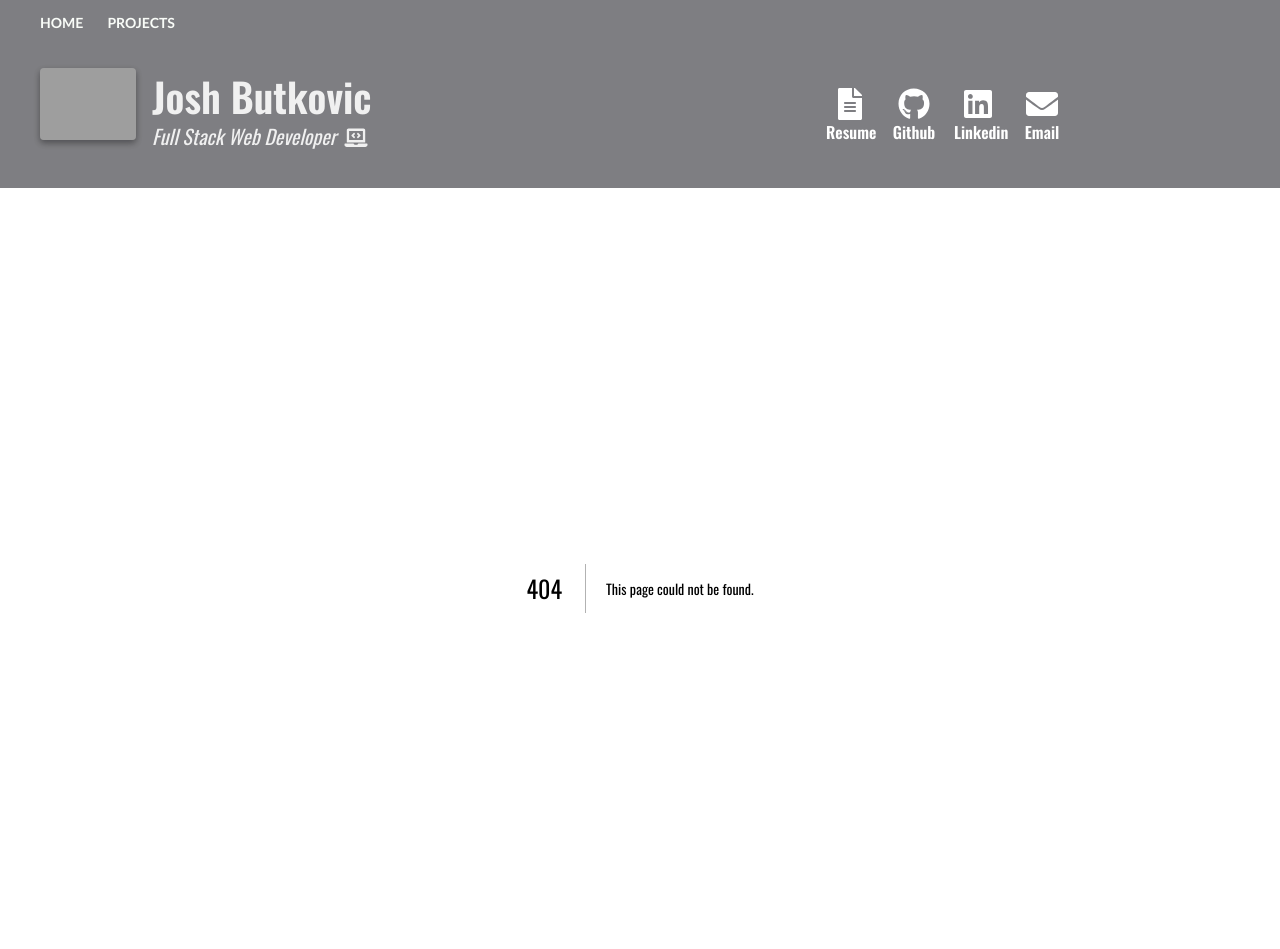
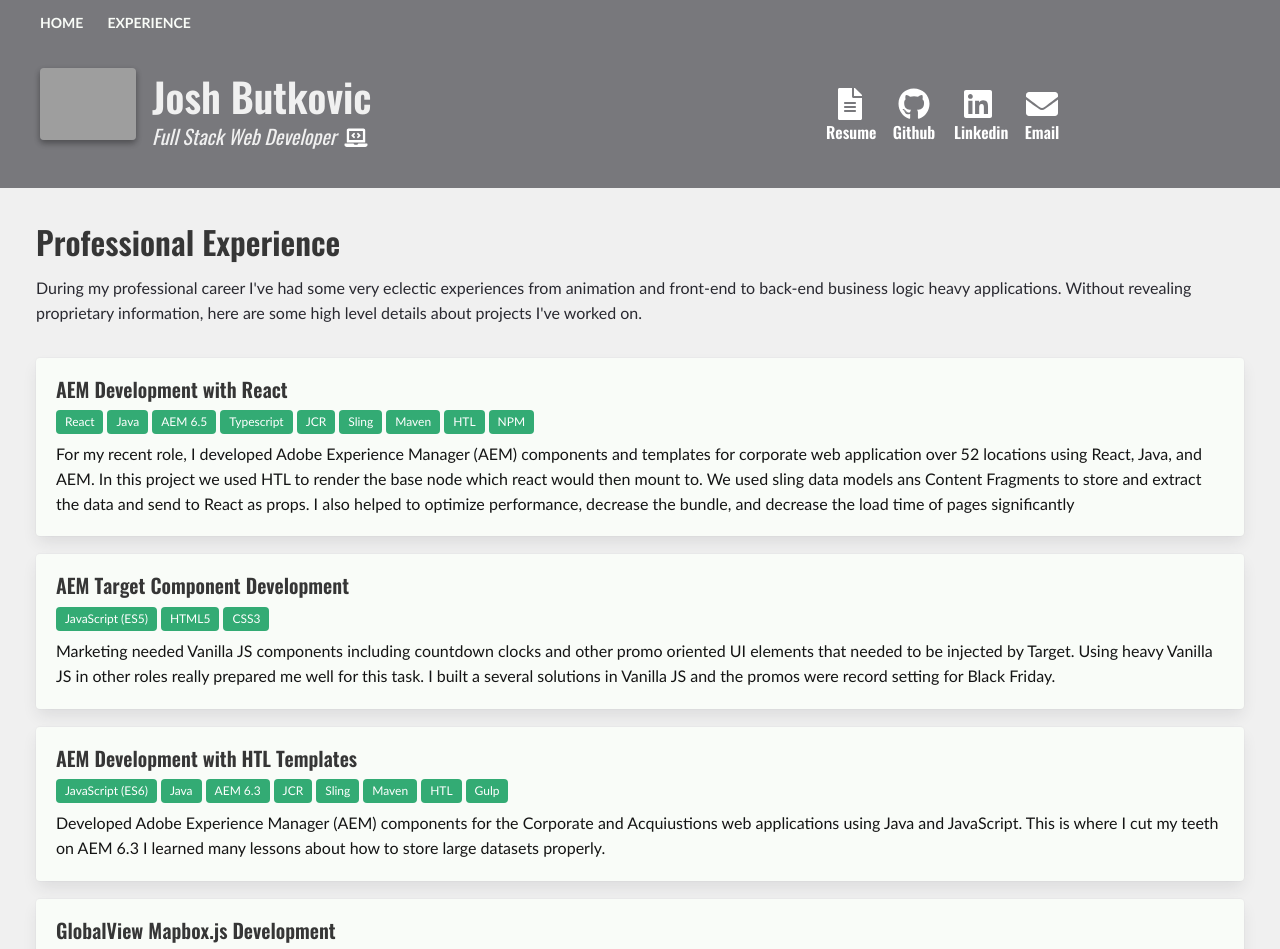
Before and after one commit to joshbutkovic/portfolio, a Next.js app: page /professional-experience in a window 1280 px wide. Before the commit this address had no page. Shown: the top 949 px of the page. Built offline with nearby package versions, Linux system fonts and the light colour scheme; grey boxes are pictures that could not be loaded.

Commit message:
added experiences

```diff
--- /dev/null
+++ b/components/Experience/Experience.scss
@@ -0,0 +1,21 @@
+section.hero.experience.card {
+    .body {
+        padding: 1rem;
+    }
+    padding: 1rem;
+    margin-bottom: 1.125rem;
+    .media .media-content .content {
+        h4.experience-title {
+            margin-bottom: 0.5rem;
+        }
+        p.experience-tech {
+            margin-bottom: 0.5rem;
+            .tag:not(body).is-info {
+                margin-right: 0.25rem;
+            }
+        }
+        p {
+            color: #141414;
+        }
+    }
+}
--- /dev/null
+++ b/components/Experience/Experience.tsx
@@ -0,0 +1,41 @@
+import React, { useEffect } from 'react';
+import './Experience.scss';
+
+interface ExperienceProps {
+    title: string;
+    tech: Array<string>;
+    description: string;
+}
+
+function Experience({ title, tech, description }: ExperienceProps) {
+    return (
+        <section className="hero experience card">
+            <div className="body">
+                <div className="container">
+                    <div className="columns">
+                        <article className="media">
+                            <div className="media-content">
+                                <div className="content">
+                                    <h4 className="is-6 experience-title">{title}</h4>
+                                    <p className="experience-tech">
+                                        {tech &&
+                                            tech.map((item, index) => {
+                                                return (
+                                                    <span key={index} className="tag is-info">
+                                                        {item}
+                                                    </span>
+                                                );
+                                            })}
+                                    </p>
+                                    <p>{description}</p>
+                                </div>
+                            </div>
+                        </article>
+                    </div>
+                </div>
+            </div>
+        </section>
+    );
+}
+
+export default Experience;
--- /dev/null
+++ b/components/Experience/Experiences.json
@@ -0,0 +1,56 @@
+[
+    {
+        "id": "1",
+        "title": "AEM Development with React",
+        "tech": ["React", "Java", "AEM 6.5", "Typescript", "JCR", "Sling", "Maven", "HTL", "NPM"],
+        "description": "For my recent role, I developed Adobe Experience Manager (AEM) components and templates for corporate web application over 52 locations using React, Java, and AEM.  In this project we used HTL to render the base node which react would then mount to.  We used sling data models ans Content Fragments to store and extract the data and send to React as props.  I also helped to optimize performance, decrease the bundle, and decrease the load time of pages significantly"
+    },
+    {
+        "id": "2",
+        "title": "AEM Target Component Development",
+        "tech": ["JavaScript (ES5)", "HTML5", "CSS3"],
+        "description": "Marketing needed Vanilla JS components including countdown clocks and other promo oriented UI elements that needed to be injected by Target.  Using heavy Vanilla JS in other roles really prepared me well for this task.  I built a several solutions in Vanilla JS and the promos were record setting for Black Friday."
+    },
+    {
+        "id": "3",
+        "title": "AEM Development with HTL Templates",
+        "tech": ["JavaScript (ES6)", "Java", "AEM 6.3", "JCR", "Sling", "Maven", "HTL", "Gulp"],
+        "description": "Developed Adobe Experience Manager (AEM) components for the Corporate and Acquiustions web applications using Java and JavaScript.  This is where I cut my teeth on AEM 6.3  I learned many lessons about how to store large datasets properly."
+    },
+    {
+        "id": "4",
+        "title": "GlobalView Mapbox.js Development",
+        "tech": ["JavaScript (ES6)", "Vue", "Mapbox.js", "Node", "MSSQL", "NPM", "Vuex"],
+        "description": "Created GlobalView which displayed live company transactions over an interactive US map.  This project was displayed prominently in the lobby of the company.  I used Node and Vue to supplement Mapbox.js.  The daily transactions where displayed similarly to missle strikes on a US map.  Periodiclly it would take a flight path that traveled to top US cities to show the transactions at a granular level.  I also tied into an MSSQL datastore to grab the company transaction data."
+    },
+    {
+        "id": "5",
+        "title": "Intranet Application development with Laravel PHP",
+        "tech": ["JavaScript (ES6)", "Blade Templates", "MySQL", "NPM", "Composer"],
+        "description": "Developed several internal business applications using the Laravel PHP framework including a user administration and authentication system, Request intake system, and a custom CMS to manage the terms and conditions.  Marketing was so pleased with the product that they were about to get Finance, Customer Service, and Digital to all use the same platform.  A colleague and myself held several training sessions and created a user guides for each application."
+    },
+    {
+        "id": "6",
+        "title": "Intranet Application development with Node and Express",
+        "tech": ["JavaScript (ES6)", "React", "PostgresSQL", "Node", "Express", "NPM", "Redux"],
+        "description": "Developed several internal business applications that utilized a React SPA and Node.js REST API with Express.  This included an executive dashboard that displayed critical and was used by the entire executive team.  Held stakeholder meetings with executives to get all the details 100% correct.  Another React/Node project that I worked on was a tool to manage customer data to provide a streamlined process across departments."
+    },
+    {
+        "id": "7",
+        "title": "Intranet Applications with VB.net",
+        "tech": ["JavaScript (ES5)", "Visual Studio", "VB.Net", "T-SQL", "Zurb Foundation Framework"],
+        "description": "Developed accounting, finance, and customer service applications using .Net and MSSQL for the internal team.  Worked directly with the stakeholders top resolve issues quickly.  Also completed an entire re-write of the front-end to make the entire intranet responsive using a Zurb's Foundation framework."
+    },
+    {
+        "id": "8",
+        "title": "Inventory Management System with Java Spring Boot",
+        "tech": [
+            "Spring Boot",
+            "Java",
+            "PostgresSQL",
+            "Bulma",
+            "JavaScript(ES6)"
+        ],
+        "description": "Developed an inventory management system that consumed multiple product books.  I used Spring Boot with Thymeleaf, JPA, and PostgresSQL for this freelance project.  For user authentication I was able to tie into the companies ADP service.  I was able to complete this system and hand off the final product to internal developers.  This application helped automate many previous spreadsheet and manually entry tasks that were performed previously."
+    }
+]
--- a/components/Layout/MainMenu/MainMenu.tsx
+++ b/components/Layout/MainMenu/MainMenu.tsx
@@ -22,14 +22,6 @@
 
 function MainMenu({ title, subtitle }: MainMenuProps) {
     const [hamburgerActive, setHamburgerActive] = useState<boolean>(false);
-    const [projectsText, setProjectsText] = useState<string>('Projects');
-
-    const handleInProgressLinkClick = (e: React.MouseEvent, type) => {
-        setProjectsText('Coming Soon');
-        setTimeout(() => {
-            setProjectsText('Projects');
-        }, 1500);
-    };
 
     const renderBrand = (): JSX.Element => {
         return (
@@ -52,13 +44,9 @@
                                 Home
                             </a>
                         </Link>
-                        <Link href="#">
-                            <a
-                                onClick={(e) => handleInProgressLinkClick(e, 'projects')}
-                                className="navbar-item is-uppercase"
-                                title="Projects"
-                            >
-                                {projectsText}
+                        <Link href="/professional-experience">
+                            <a className="navbar-item is-uppercase" title="ProfessionalExperience">
+                                Experience
                             </a>
                         </Link>
                     </div>
@@ -85,7 +73,7 @@
                                     <p className="title has-text-centered-mobile">{title}</p>
                                     <p className="subtitle has-text-centered-mobile is-italic">
                                         {subtitle}
-                                        <FontAwesomeIcon className="icon is-small" icon={faLaptopCode} />
+                                        <FontAwesomeIcon className="icon is-small" color="white" icon={faLaptopCode} />
                                     </p>
                                 </div>
                             </div>
--- a/components/Resource/Resource.tsx
+++ b/components/Resource/Resource.tsx
@@ -17,22 +17,22 @@
         {
             href: '/pdfs/JoshuaButkovicResume.pdf',
             title: 'Resume',
-            icon: <FontAwesomeIcon className="icon is-medium" icon={faFileAlt} />,
+            icon: <FontAwesomeIcon className="icon is-medium" color="white" icon={faFileAlt} />,
         },
         {
             href: 'https://github.com/joshbutkovic',
             title: 'Github',
-            icon: <FontAwesomeIcon className="icon is-medium" icon={faGithub} />,
+            icon: <FontAwesomeIcon className="icon is-medium" color="white" icon={faGithub} />,
         },
         {
             href: 'https://www.linkedin.com/in/josh-butkovic-3097384b/',
             title: 'Linkedin',
-            icon: <FontAwesomeIcon className="icon is-medium" icon={faLinkedin} />,
+            icon: <FontAwesomeIcon className="icon is-medium" color="white" icon={faLinkedin} />,
         },
         {
             href: 'mailto:joshbutkovic@gmail.com',
             title: 'Email',
-            icon: <FontAwesomeIcon className="icon is-medium" icon={faEnvelope} />,
+            icon: <FontAwesomeIcon className="icon is-medium" color="white" icon={faEnvelope} />,
         },
     ];
 
--- a/components/Skills/Skills.tsx
+++ b/components/Skills/Skills.tsx
@@ -65,7 +65,7 @@
                     <div className="card">
                         <div className="card-content">
                             <h4 className={h4Classes}>
-                                <FontAwesomeIcon className="icon is-small" icon={cardListItem.icon} />
+                                <FontAwesomeIcon color="white" className="icon is-small" icon={cardListItem.icon} />
                                 &nbsp;
                                 {cardListItem.label}
                             </h4>
--- /dev/null
+++ b/pages/professional-experience.tsx
@@ -0,0 +1,37 @@
+import React from 'react';
+import { NextPage } from 'next';
+import experienceData from '../components/Experience/Experiences.json';
+import Experience from '../components/Experience/Experience';
+
+const ProfessionalExperience: NextPage = () => {
+    const h2Classes = 'title is-size-3 is-capitalized has-text-weight-semibold has-text-centered-mobile';
+
+    return (
+        <section className="section">
+            <div className="container">
+                <div className="columns">
+                    <h2 style={{ marginBottom: '1rem' }} className={h2Classes}>
+                        Professional Experience
+                    </h2>
+                </div>
+                <div className="columns">
+                    <p style={{ marginBottom: '2rem' }}>
+                        During my professional career I've had some very eclectic experiences from animation and
+                        front-end to back-end business logic heavy applications. Without revealing proprietary
+                        information, here are some high level details about projects I've worked on.
+                    </p>
+                </div>
+                {experienceData &&
+                    experienceData.map((item, index) => {
+                        return (
+                            <div className="columns" key={index}>
+                                <Experience title={item.title} tech={item.tech} description={item.description} />
+                            </div>
+                        );
+                    })}
+            </div>
+        </section>
+    );
+};
+
+export default ProfessionalExperience;
```
Also changed, not shown: pages/projects.tsx (deleted, +0 -8 lines).
